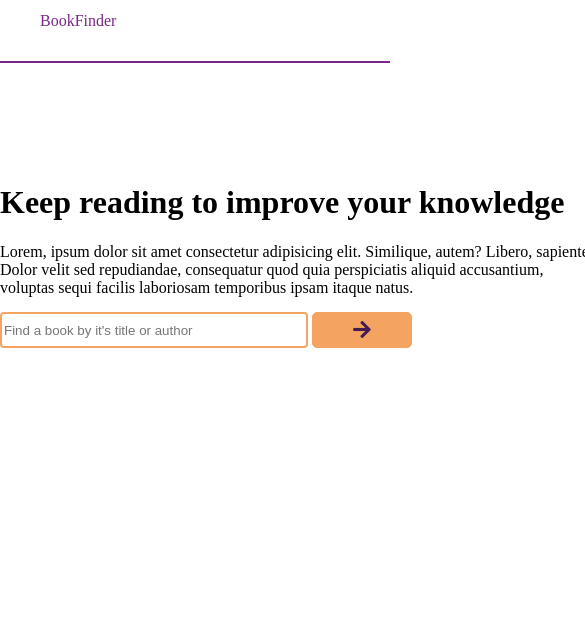
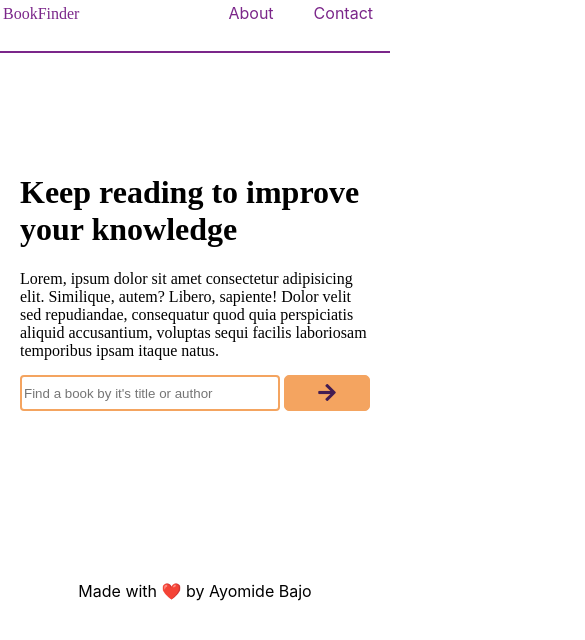
Before and after one commit to ayomidebajo/book-finder, a React (Create React App) app: page / in a window 390 px wide. Shown: the top 640 px of the page, 585 px wide, since content can reach past the window. Built offline with nearby package versions, Linux system fonts and the light colour scheme; a web font is replaced by a local one.

Commit message:
Add mobile view

```diff
--- a/src/components/home/Header.js
+++ b/src/components/home/Header.js
@@ -1,14 +1,13 @@
 import React, { useState } from "react";
 // import PropTypes from 'prop-types'
 
-const Header = ({ searchBooks, loading }) => {
+const Header = ({ searchBooks }) => {
   const [text, setText] = useState("");
 
   const submitHandler = (e) => {
     e.preventDefault();
     if (text === "") {
       return null;
-      // setLoading(false);
     } else {
       searchBooks(text);
       setText("");
--- a/src/components/index.js
+++ b/src/components/index.js
@@ -2,6 +2,7 @@ import React from "react";
 import Header from "./home/Header";
 import Navbar from "./layout/Navbar";
 import Books from "./books/Books";
+import Footer from './layout/Footer';
 
 const Index = ({ searchBooks, loading, books }) => {
   return (
@@ -9,6 +10,7 @@ const Index = ({ searchBooks, loading, books }) => {
       <Navbar />
       <Header searchBooks={searchBooks} loading={loading} />
       <Books books={books} loading={loading} />
+      <Footer />
     </div>
   );
 };
--- /dev/null
+++ b/src/components/layout/Footer.js
@@ -0,0 +1,11 @@
+import React from 'react'
+
+const Footer = () => {
+  return (
+    <div className="footer--container">
+      Made with ❤️ by Ayomide Bajo
+    </div>
+  )
+}
+
+export default Footer
--- a/src/styles/books.scss
+++ b/src/styles/books.scss
@@ -6,6 +6,14 @@
     width: 85%;
     margin: auto;
     grid-gap: 0;
+
+    @include for-phone-only {
+        grid-template-columns: 1fr;
+        width: 100%;
+        margin:0;
+        padding-left: 0;
+        padding-top: 70px;
+    }
 }
 
 .book-title {
@@ -15,6 +23,8 @@
 
 .grid-list {
     list-style: none;
+   padding: 0px;
+
 }
 
 .card-container {
@@ -24,7 +34,15 @@
     width: 600px;
     box-shadow: 0 4px 8px 0 rgba(0, 0, 0, 0.2);
     transition: 0.3s;
+
+    @include for-phone-only {
+        width: 90%;
+        margin: auto;
+        padding: 3px 5px;
+    }
 }
+
+
 .card-container:hover {
 
     box-shadow: 0 8px 16px 0 rgba(0, 0, 0, 0.2);
@@ -41,6 +59,10 @@
 .card--item {
     width: 570px;
     height: 350px;
+
+    @include for-phone-only {
+        width: 330px;
+    }
 
 }
 
--- /dev/null
+++ b/src/styles/footer.scss
@@ -0,0 +1,10 @@
+.footer--container {
+  padding-top: 100px;
+  margin: auto;
+  text-align: center;
+
+  @include for-phone-only {
+    margin: 0;
+    padding: 100px 0px;
+  }
+}
--- a/src/styles/header.scss
+++ b/src/styles/header.scss
@@ -1,13 +1,28 @@
+@import './mixins.scss';
+
 .header--container {
     display: grid;
     grid-template-columns: repeat(2, 1fr);
     margin: auto;
     width: 1200px;
+
+    @include for-phone-only {
+    grid-template-columns: 1fr;
+        width: 100%;
+        padding: 0;
+        margin: 0;
+    }
 }
 
 .text--container {
     padding-top: 100px;
     width: 600px;
+
+    @include for-phone-only {
+        width: 350px;
+        margin: auto;
+        }
+
 }
 
 .header--body {
@@ -18,6 +33,10 @@
     background: url('../img/another-book-aside.png') no-repeat;
     height: 600px;
     width: 700px;
+
+    @include for-phone-only {
+        display: none;
+    }
 }
 
 .h1-text {
--- a/src/styles/layout.scss
+++ b/src/styles/layout.scss
@@ -1,6 +1,8 @@
 @import './navbar.scss';
 @import './header.scss';
 @import './books.scss';
+@import './mixins.scss';
+@import './footer.scss';
 
 
 body {
--- /dev/null
+++ b/src/styles/mixins.scss
@@ -0,0 +1,47 @@
+@mixin for-phone-only {
+  @media (max-width: 599px) {
+    @content;
+  }
+}
+
+@mixin for-tablet-portrait-up {
+  @media (min-width: 600px) {
+    @content;
+  }
+}
+
+@mixin for-tablet-portait-only {
+  @media (min-width: 600px) and (max-width: 899px) {
+    @content;
+  }
+}
+
+@mixin for-tablet-landscape-up {
+  @media (min-width: 900px) {
+    @content;
+  }
+}
+
+@mixin for-tablet-landscape-only {
+  @media (min-width: 900px) and (max-width: 1199px) {
+    @content;
+  }
+}
+
+@mixin for-desktop-up {
+  @media (min-width: 1200px) {
+    @content;
+  }
+}
+
+@mixin for-desktop-only {
+  @media (min-width: 1200px) and (max-width: 1799px) {
+    @content;
+  }
+}
+
+@mixin for-big-desktop-up {
+  @media (min-width: 1800px) {
+    @content;
+  }
+}
--- a/src/styles/navbar.scss
+++ b/src/styles/navbar.scss
@@ -1,3 +1,4 @@
+@import './mixins.scss';
 .navbar--container {
     height: 6vh;
     background: white;
@@ -14,6 +15,12 @@
         & li:nth-child(2) {
             margin-left: auto;
         }
+
+        @include for-phone-only {
+            width: 100%;
+            padding: 3px;
+            margin: 0;
+        }
     }
 }
 
```
